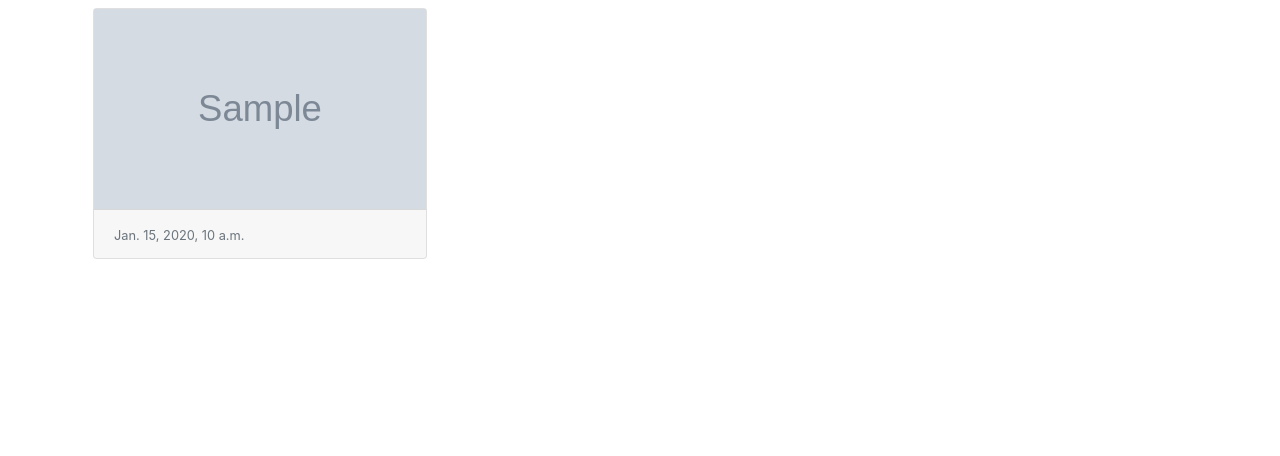
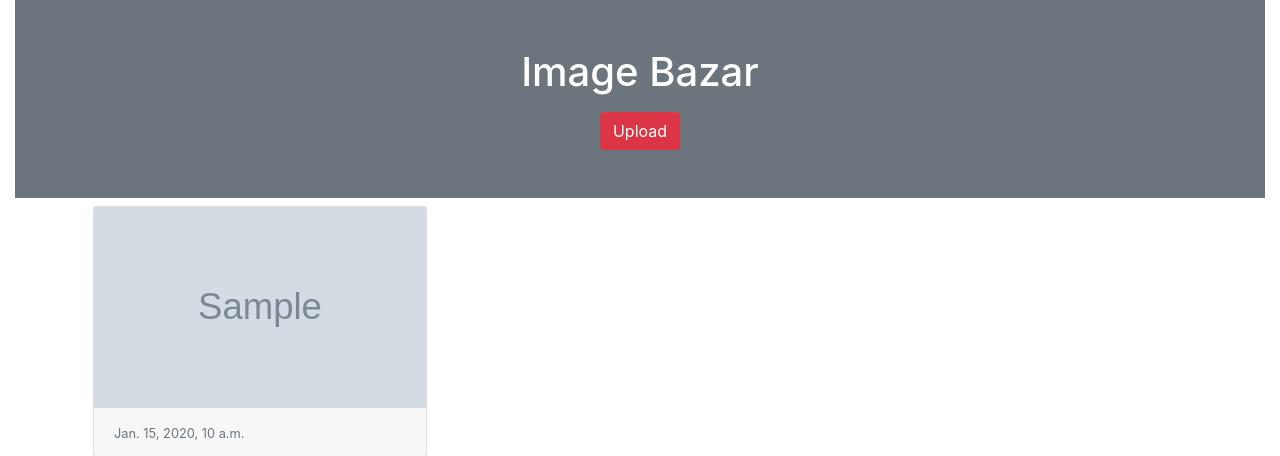
Before and after one commit to Nitesh-Singh-5/ImageBazar, a Django app: template myapp/templates/myapp/home.html in a window 1280 px wide. Shown: the top 456 px of the page. Run offline with Django 3.2, Linux system fonts and the light colour scheme; the template is opened without the code that fills it: values that come from a table or form of the project are taken from there, most other values are stand-ins (such as "Sample title", 1, 10 or a date in 2020); grey boxes marked "Sample" are stand-in pictures.

Commit message:
updated home.html

```diff
--- a/myapp/templates/myapp/home.html
+++ b/myapp/templates/myapp/home.html
@@ -12,7 +12,14 @@
   </head>
   <body>
     <div class="container-fluid">
-
+    <div class="py-5 text-center bg-secondary text-white">
+        <h1 class="mb-3">Image Bazar</h1>
+        <form action="" method="POST" enctype="multipart/form-data">
+            {% csrf_token %}
+            {{form}}
+            <input type="submit" value="Upload" class="btn btn-danger">
+        </form>
+    </div>
 </div>
     <div class="container">
         <div class="row">
```
